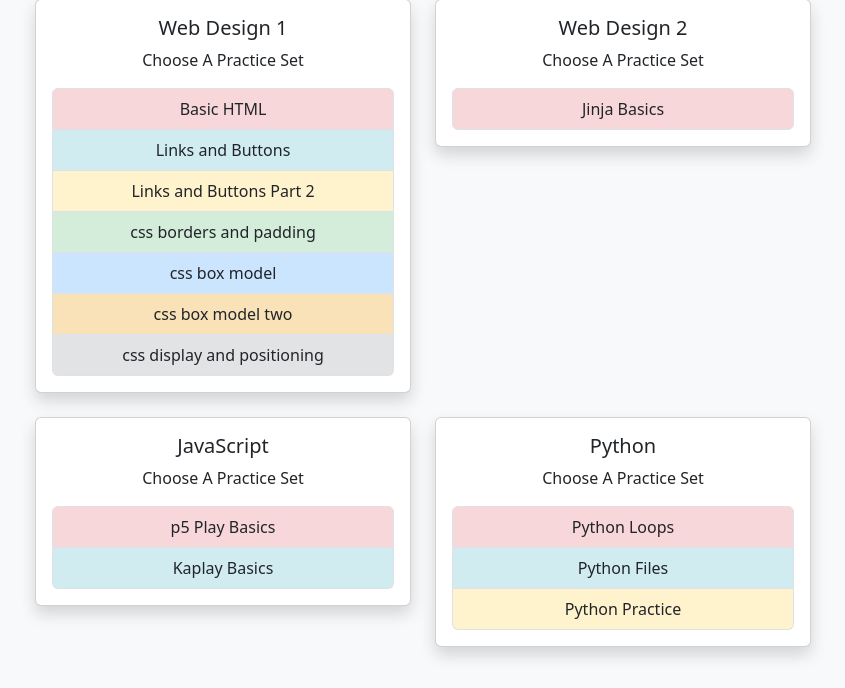
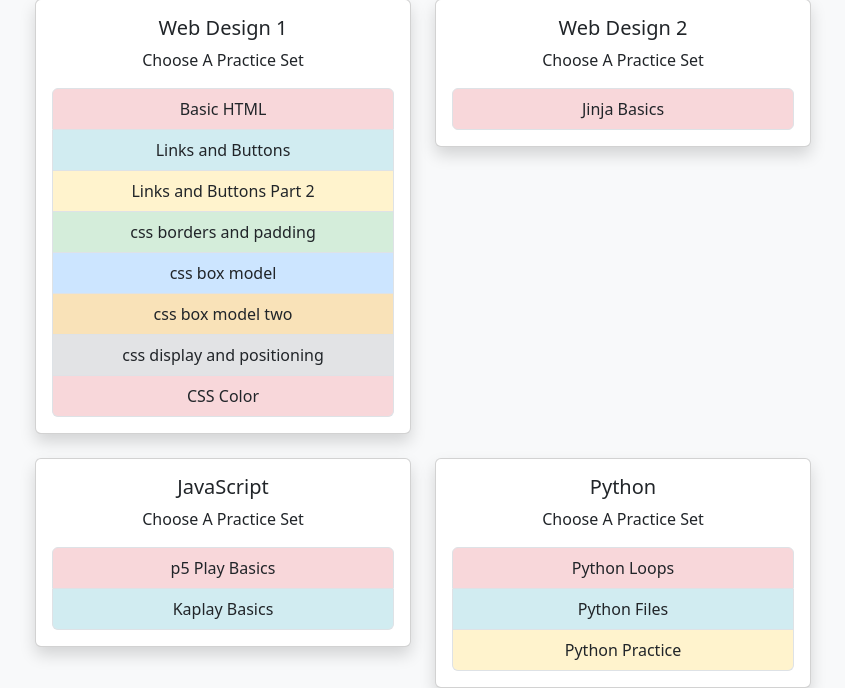
Before and after one commit to sfranz2422/FranzQuiz, a Flask app: page / in a window 1280 px wide. Shown: the part 121-809 px from the top of the page, without its empty margins (217-1062 px from the left). Before the commit the page ends 779 px from the top, so only its background shows below. Run offline with Flask 3, Linux system fonts and the light colour scheme; some libraries are stand-ins or nearby versions.

Commit message:
added css color test

```diff
--- a/main.py
+++ b/main.py
@@ -126,6 +126,14 @@ def get_python_practice_data():
     url="https://api.npoint.io/c9ea8b8a00d6b67199ab"
     res = requests.get(url).json()
     return res
+
+
+def get_css_color_data():
+    url="https://api.npoint.io/d9427e68eedea8cce2b0"
+    res = requests.get(url).json()
+    return res
+
+
 # List of questions with answers
 questions = []
 
@@ -229,8 +237,9 @@ def quiz(key, title):
         questions = get_python_practice_data()
         title = "Python Practice"
 
-
-
+    if key == "css_color":
+        questions = get_css_color_data()
+        title = "Python Practice"
 
 
 
--- a/templates/index.html
+++ b/templates/index.html
@@ -120,6 +120,8 @@
 
                             <a href="{{ url_for('sign_in', key='css_display_positioning', title='css display and positioning')}}" class="list-group-item list-group-item-action" >css display and positioning</a>
 
+                             <a href="{{ url_for('sign_in', key='css_color', title='css color')}}" class="list-group-item list-group-item-action" >CSS Color</a>
+
 
 
                         </div>
```
